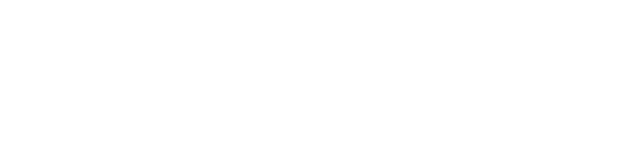
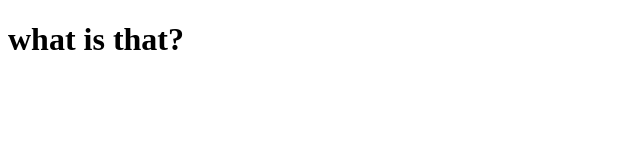
Before and after one commit to theninjacoder-uz/git-one, a plain HTML site: page index.html in a window 1280 px wide. Shown: the whole page, without its empty margins (0-640 px from the left). Drawn offline with Linux system fonts and the light colour scheme.

Commit message:
new heading added

```diff
--- a/index.html
+++ b/index.html
@@ -5,6 +5,6 @@
     <title>whoooo</title>
   </head>
   <body>
-
+    <h1>what is that?</h1>
   </body>
 </html>
```
